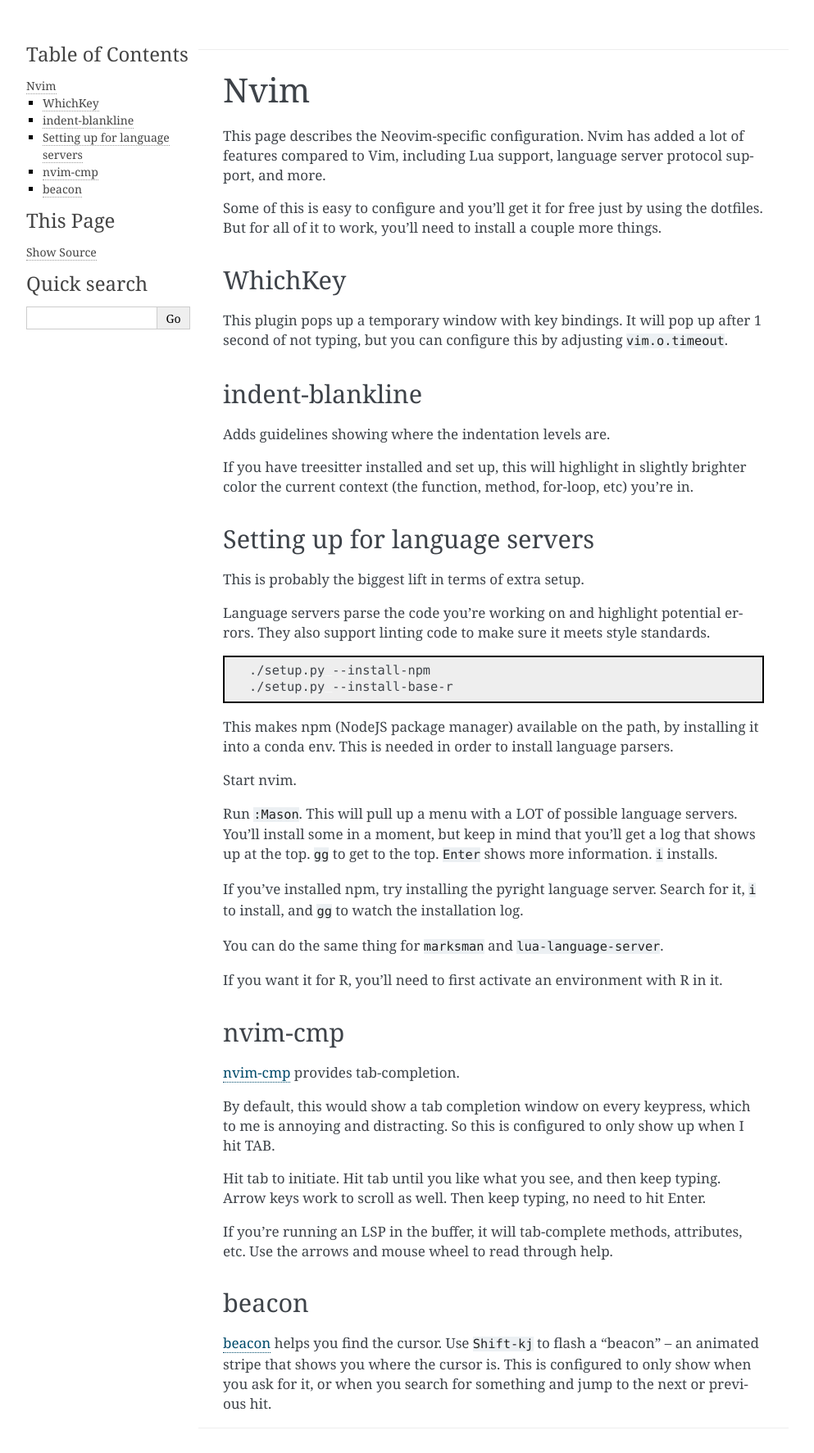
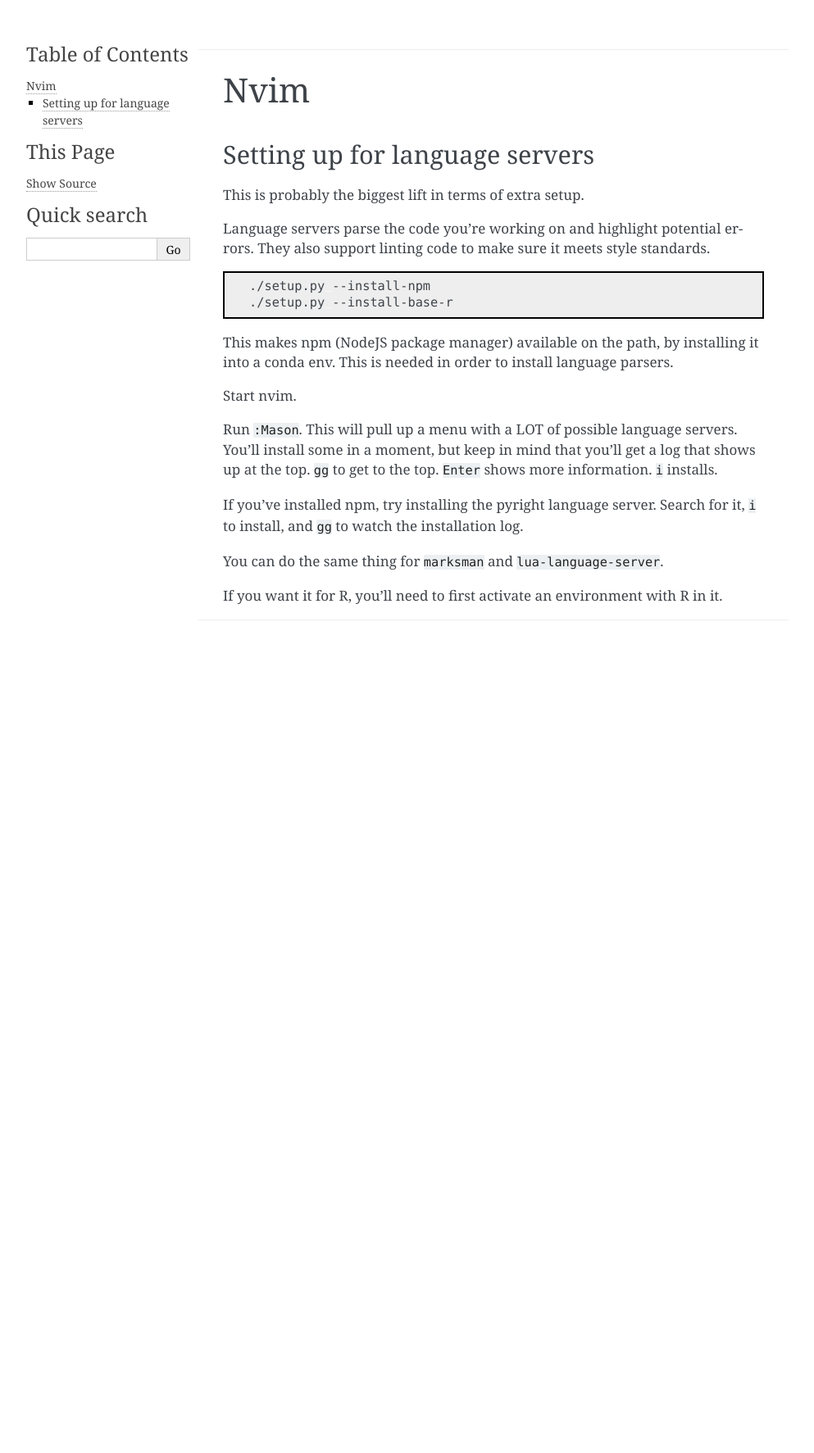
Before and after one commit to daler/dotfiles, a Sphinx documentation site: the page built from docs/nvim.rst, in a window 1280 px wide. Shown: the whole page at 82% size, without its empty margins (148-1141 px from the left). Built offline with Sphinx 7.4.7, drawn with Linux system fonts in a browser that asks for light colours; cross-references to code outside the pages are shown as plain code; after the commit the page ends 900 px from its top, so only the background shows below that.

Commit message:
docs updates

```diff
--- a/docs/nvim.rst
+++ b/docs/nvim.rst
@@ -1,30 +1,5 @@
 Nvim
 ====
-
-This page describes the Neovim-specific configuration. Nvim has added a lot of
-features compared to Vim, including Lua support, language server protocol
-support, and more.
-
-Some of this is easy to configure and you'll get it for free just by using the
-dotfiles. But for all of it to work, you'll need to install a couple more
-things.
-
-WhichKey
---------
-
-This plugin pops up a temporary window with key bindings. It will pop up after
-1 second of not typing, but you can configure this by adjusting
-``vim.o.timeout``.
-
-
-indent-blankline
-----------------
-
-Adds guidelines showing where the indentation levels are.
-
-If you have treesitter installed and set up, this will highlight in slightly
-brighter color the current context (the function, method, for-loop, etc) you're
-in.
 
 Setting up for language servers
 -------------------------------
@@ -55,25 +30,3 @@
 You can do the same thing for ``marksman`` and ``lua-language-server``.
 
 If you want it for R, you'll need to first activate an environment with R in it.
-
-
-nvim-cmp
---------
-`nvim-cmp <https://github.com/hrsh7th/nvim-cmp>`_ provides tab-completion.
-
-By default, this would show a tab completion window on every keypress, which to
-me is annoying and distracting. So this is configured to only show up when
-I hit TAB.
-
-Hit tab to initiate. Hit tab until you like what you see, and then keep typing.
-Arrow keys work to scroll as well. Then keep typing, no need to hit Enter.
-
-If you're running an LSP in the buffer, it will tab-complete methods,
-attributes, etc. Use the arrows and mouse wheel to read through help.
-
-beacon
-------
-`beacon <https://github.com/DanilaMihailov/beacon.nvim>`_ helps you find the
-cursor. Use :keyboard:`Shift-kj` to flash a "beacon" -- an animated stripe that
-shows you where the cursor is. This is configured to only show when you ask for
-it, or when you search for something and jump to the next or previous hit.
```
Also changed, not shown: docs/nvim-lua.rst (+27 -11 lines), docs/vim.rst (+43 -20 lines), 1 other file.
